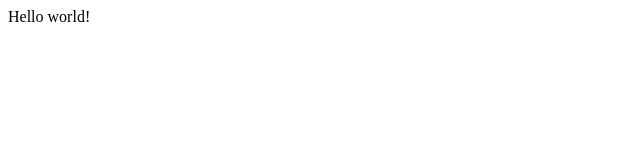
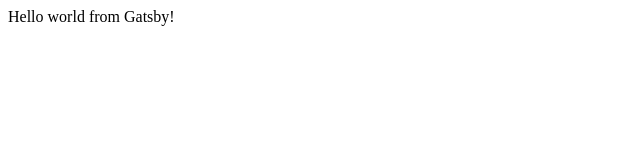
Before and after one commit to adkas/gatsby-hello-cdci, a Gatsby site: page / in a window 1280 px wide. Shown: the whole page, without its empty margins (0-640 px from the left). Built offline with nearby package versions, Linux system fonts and the light colour scheme; Gatsby itself is replaced by a stand-in of ours.

Commit message:
initial push

```diff
--- a/src/pages/index.js
+++ b/src/pages/index.js
@@ -1,5 +1,5 @@
 import React from "react"
 
 export default function Home() {
-  return <div>Hello world!</div>
+  return <div>Hello world from Gatsby!</div>
 }
```
Also changed, not shown: 1 other file.
